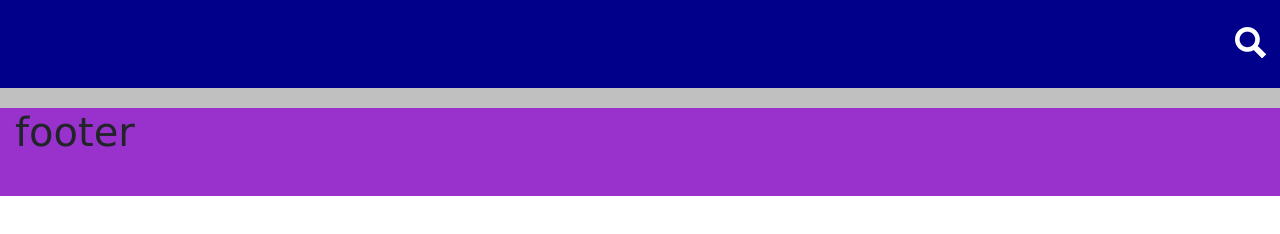
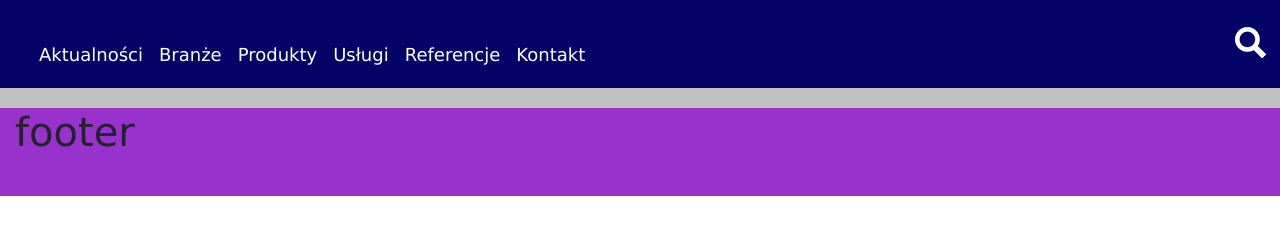
Before and after one commit to saczmateusz/example-webpage, a plain HTML site: page index.html in a window 1280 px wide. Drawn offline with nearby package versions, Linux system fonts and the light colour scheme.

Commit message:
navbar #1

```diff
--- a/index.html
+++ b/index.html
@@ -54,6 +54,10 @@
         font-size: 25px;
         font-weight: 400;
       }
+
+      .navbar-dark .navbar-nav .nav-link {
+        font-size: large;
+        color: rgba(255, 255, 255);
       }
     </style>
   </head>
@@ -61,7 +65,34 @@
     <div style="width:100%; margin: 0 auto; background-color:silver">
       <div class="container-fluid">
         <div class="row">
-          <div class="col-lg-12" style="background-color:darkblue">
+          <div class="col-lg-12" style="background-color:rgb(3, 3, 104)">
+            <nav
+              style="max-width: 1000px; margin-top: 25px"
+              class="navbar navbar-expand-lg navbar-dark"
+            >
+              <div class="collapse navbar-collapse" id="collapsibleNavId">
+                <ul class="navbar-nav mr-auto mt-2 mt-lg-0">
+                  <li class="nav-item">
+                    <a class="nav-link " href="#">Aktualności</a>
+                  </li>
+                  <li class="nav-item">
+                    <a class="nav-link" href="#">Branże</a>
+                  </li>
+                  <li class="nav-item">
+                    <a class="nav-link" href="#">Produkty</a>
+                  </li>
+                  <li class="nav-item">
+                    <a class="nav-link" href="#">Usługi</a>
+                  </li>
+                  <li class="nav-item">
+                    <a class="nav-link" href="#">Referencje</a>
+                  </li>
+                  <li class="nav-item">
+                    <a class="nav-link" href="#">Kontakt</a>
+                  </li>
+                </ul>
+              </div>
+            </nav>
             <div class="searchbar">
               <form>
                 <input type="text" placeholder="Szukaj" />
```
